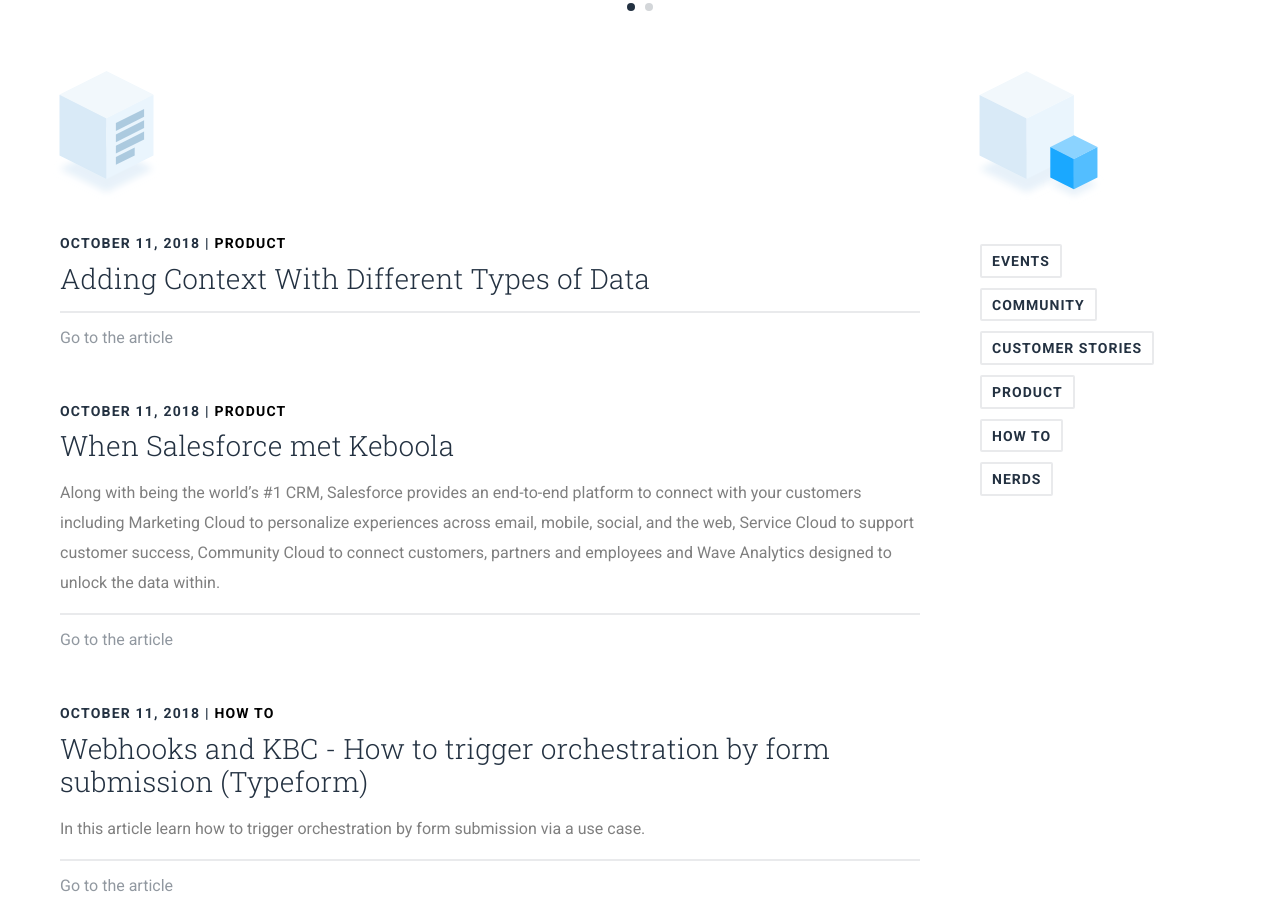
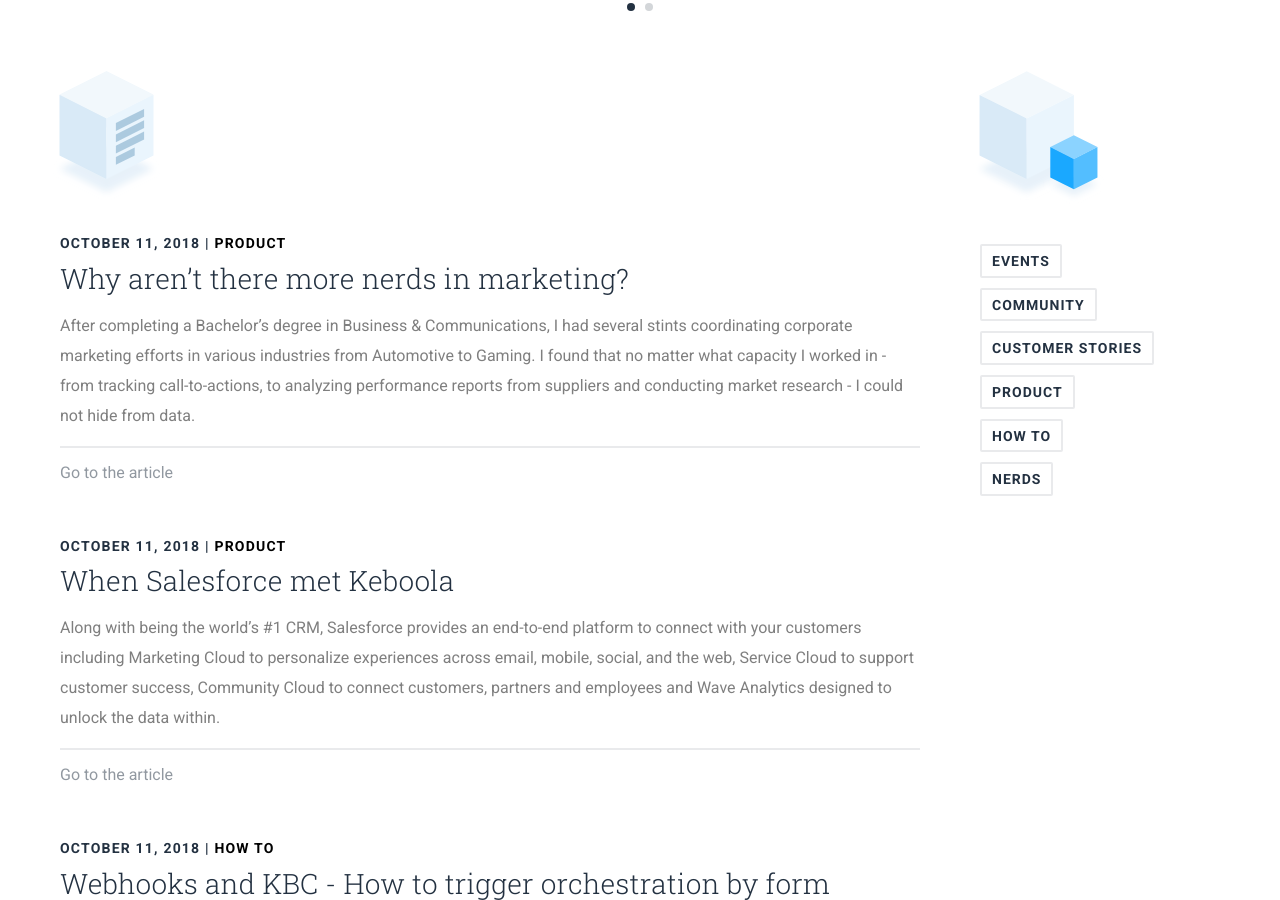
Before and after one commit to keboola/blog, a Jekyll site: the page built from index.md, in a window 1280 px wide and 900 px high, scrolled down 1203 px. Built offline with Jekyll 4.4.1, drawn with Linux system fonts in a browser that asks for light colours; nearby versions of some CDN libraries; some of the changed lines change nothing that is shown.

Commit message:
Update from Forestry.io - Updated why.md

```diff
--- a/_posts/2018-10-11-why.md
+++ b/_posts/2018-10-11-why.md
@@ -1,50 +1,38 @@
 ---
-title: Adding Context With Different Types of Data
+title: Why aren’t there more nerds in marketing?
 layout: post
 categories: product
 date: 2018-10-11 00:00:00 +0000
-perex: ''
+perex: After completing a Bachelor’s degree in Business & Communications, I had several
+  stints coordinating corporate marketing efforts in various industries from Automotive
+  to Gaming. I found that no matter what capacity I worked in - from tracking call-to-actions,
+  to analyzing performance reports from suppliers and conducting market research -
+  I could not hide from data.
 user: pavel-dolezal
 coverphoto: ''
 coverphoto_slider: ''
 
 ---
-## Adding Context With Different Types of Data
+## Why aren’t there more nerds in marketing?
 
-by [Colin McGrew](http://blog.keboola.com/author/19180)
+by [Kate Thomas](http://blog.keboola.com/author/14560)
 
-Data can be vast and overwhelming, so understanding the different types helps to simplify what kind of numbers we are looking for. Even with the treasure trove of data, most organizations have in-house. There are tons of additional data sets that can be included in a project to add valuable context and create even deeper insights. It’s important to keep in mind what type of data it is, when and where it was created, what else was going on in the world when this data was created, and so forth. Using the example of a restaurant, let’s look at some different types of data and how they could impact an analytics project.
+My arrival at Business Intelligence (BI) and eventually consulting for Keboola was not through your standard Statistics or Programming route. After completing a Bachelor’s degree in Business & Communications, I had several stints coordinating corporate marketing efforts in various industries from Automotive to Gaming. I found that no matter what capacity I worked in - from tracking call-to-actions, to analyzing performance reports from suppliers and conducting market research - I could not hide from data.
 
-Numerical data is something that is measurable and always expressed in numerical form. For example, the number of diners attending a particular restaurant over the course of a month or the number of appetizers sold during a dinner service.  This can be segmented into two sub-categories.
+So in my never ending quest for efficiency I also started to ask myself why am I doing this and how meaningful is it? Or simply put, am I wasting my time coming up with tweets no one reads. #HashtagAllTheThings
 
-Discrete data represents items that can be counted and are listed as an exact number and take on possible values that can be listed out. The list of possible values may be fixed (also called finite); or it may go from 0, 1, 2, on to infinity (making it countably infinite).  For example:
 
-* Number of diners that ate at the restaurant on a particular day (you can’t have half a diner).
-* Amount of beverages sold each week.
-* How many employees were staffed at the restaurant on a day.
 
-Continuous data represents measurements; their possible values cannot be counted and can only be described using intervals on the real number line.  For example, the exact amount of vodka left in the bottle would be continuous data from 0 mL to 750 mL, represented by the interval \[0, 750\], inclusive. Other examples:
+![](https://lh4.googleusercontent.com/HImCTSxNOnc4-827NZtG74GiqzBn69whDCKDR9YycxHMwfuJtRecAp5xf2Lyab7KOtgji_mgXOKWlnzHEyDN1s6bZallsLnJFkvZLusIFHElupC06wfq4SOxCzIFGqPQB-IWIgDZ =340x207)
 
-* Pounds of steak sold during dinner service
-* The high temperature in the city on a particular day
-* How many ounces of wine was poured in a given week
+Traditionally data analysis was never a core a competency of marketing, someone else from purchasing, finance, IT etc. would tell you if your campaign was successful. But with the shift towards digital marketing there’s been an increase in data availability and now more control over how marketers themselves can measure KPIs.
 
-You should be able to do most mathematical operations on numerical data as well as list in ascending/descending order and display in fractions.
+It was this trend that made me first curious about making the switch from Marketing to Analytics. The organizational gap was so apparent to me, but I had no idea what that translated to in terms of a job description. I was stuck between working in marketing where (for obvious reasons) the primary focus is on campaign implementation before measurement vs. a highly technical position (which I didn’t even have the qualifications for) that would stifle my creative side.
 
-Categorical data represents characteristics such as sex, or the types of books someone likes.  Categorical data can take on numerical values (such as “1” indicating male and “2” indicating female), but those numbers don’t have any mathematical meaning and can’t be added together. (Categorical data may also be referred to as qualitative data, or Yes/No data.)  For example:
+Caught in the middle, I came across a job posting at Keboola for a “[Data Analyst](http://www.keboola.com/jobs/vancouver)”. At the time I had no idea what I was applying for, but through my experience in the past year I now see that the job description couldn’t have been clearer. Keboola, like me, is somewhere in the middle. With a pragmatic approach, we provide real solutions to our clients’ very real business issues.
 
-* Marital status
-* Hometown
-* Favorite types of restaurant
+What I love about working here is that we help companies integrate both Market Intelligence (MI) and Business Intelligence (BI) for data-driven decision making.
 
-Ordinal data combines numerical and categorical data. The data does fall into categories, however the numbers assigned to each category have meaning.  Take Yelp as an example. Rating restaurants on a scale from 0 (lowest) to 5 (highest) stars yields ordinal data.  Although ordinal data is often visualized in charts and graphics, unlike categorical data, the numbers do have an associated mathematical meaning. From a survey of 1,000 people rating a restaurant on a scale from 0 to 5, taking the average of the 1,000 responses will have meaning and thus would not be classified as categorical data.  Other examples:
+![](https://lh4.googleusercontent.com/9prn55gvwdZI3PjSnc90yM5b0sh3BF0WKeUL3hm1VwzGZ3qOv3OP1KsyJWIFGjS8NKuTvCPbz8humuPNds69gXhxf_rlzdj9U-9TvJ4zV1CH9IOLR-c2uIM9OY76vlEiDKmJkKKA =624x99)
 
-* Average customer satisfaction rating for a given month
-* Google seller rating
-* OpenTable rating
-
-Looking at our restaurant, there are a lot of different ways we can approach analysis using contextual data. Incorporating weather data and seasonality with sales data may help us better understand which items sell better during specific seasons and weather conditions. Additionally, being able to identify how the number of employees working in the restaurant and the number of diners at the restaurant on a given day effect the average amount of sale per diner and the average Yelp review score could be interesting. If we owned a chain of restaurants, we could create a benchmark scorecard for each location to enable performance comparison within our group of restaurants.
-
-The specific data sets that will be most relevant to a particular analytics use case will vary based on industry and the focus of the project, but the main point to keep in mind is that no data point lives in a vacuum. Regardless of the type of data, what these examples highlight is that there is plenty of information you can gather from the information you already have; when you enrich that data your insights grow more profound.
-
-If you're interested to learn more about Keboola, check out how we helped [CSC ](https://www.keboola.com/stories/short#csc)at context to their digital marketing analytics by bring together over 50 data sources.
+In my role, I provide the (BI) tools to answer the “why” behind my clients’ marketing decisions and then visualize those findings so they can make more informed decisions (MI). What I’ve found through this experience that there are common problems afflicting marketers, for which I feel there is actually a solution already under your nose. My job at Keboola is to translate these observations into something actionable so marketers can be empowered to work with their data and spend their time creating something meaningful … less hashtags in the next tweet perhaps?
```
